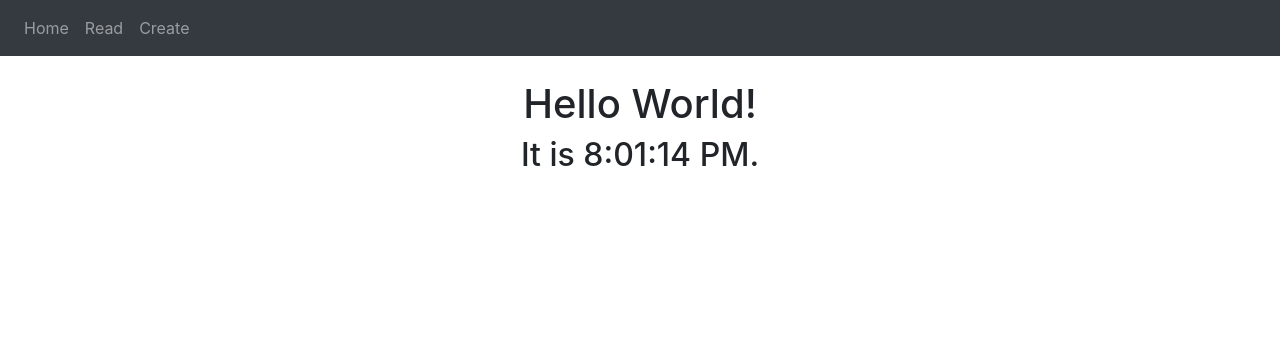
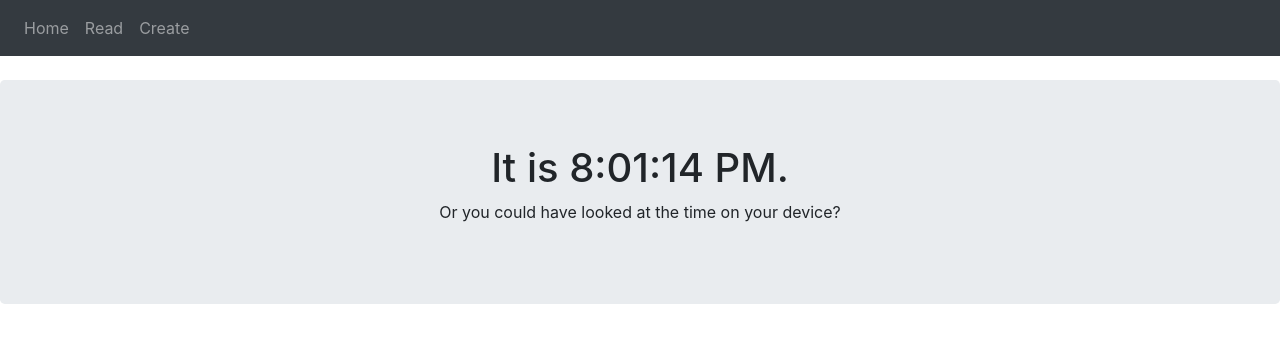
Before and after one commit to Sinead-k/Lab4, a React (Create React App) app: page / in a window 1280 px wide. Shown: the top 342 px of the page. Built offline with nearby package versions, Linux system fonts and the light colour scheme.

Commit message:
more comments and styling

```diff
--- a/src/components/content.js
+++ b/src/components/content.js
@@ -1,11 +1,16 @@
 import React from 'react';
+import {Jumbotron} from 'react-bootstrap';
 
 export class Content extends React.Component{
     render(){
         return(
             <div>
-                <h1>Hello World!</h1>
-                <h2>It is {new Date().toLocaleTimeString()}.</h2>
+                {/* Jumbotron is a bootstrap component */}
+                {/* Acts as a container around elements */}
+                <Jumbotron>
+                    <h1>It is {new Date().toLocaleTimeString()}.</h1>
+                    <p>Or you could have looked at the time on your device?</p>
+                </Jumbotron>
             </div>
         );
     }
--- a/src/components/movieItem.js
+++ b/src/components/movieItem.js
@@ -6,15 +6,19 @@ export class MovieItem extends React.Component{
     render(){
         return(
             <div>
+
                 {/* Bootstrap Card code */}
-                <Card style={{ width: '18rem' }}>
-                <Card.Img variant="top" src={this.props.movie.Poster} />
-                <Card.Body>
-                    <Card.Title>{this.props.movie.Title}</Card.Title>
-                    <Card.Text>{this.props.movie.Year}</Card.Text>
-                    {/* <Button variant="primary">Go somewhere</Button> */}
-                </Card.Body>
+                {/* I also tried to center the cards a couple of ways but couldn't fix this */}
+
+                <Card style={{ width: '18rem' ,position: 'relative', left:'auto', right:'auto'}}>
+                    <Card.Img variant="bottom" src={this.props.movie.Poster} />
+                    <Card.Body>
+                        <Card.Title>{this.props.movie.Title}</Card.Title>
+                        <Card.Text>{this.props.movie.Year}</Card.Text>
+                        {/* <Button variant="primary">Go somewhere</Button> */}
+                    </Card.Body>
                 </Card>
+
             </div>
         );
     }
--- a/src/components/read.js
+++ b/src/components/read.js
@@ -1,4 +1,5 @@
 import React from 'react';
+import { Jumbotron } from 'react-bootstrap';
 import{ Movies } from './movies';
 
 export class Read extends React.Component{
@@ -33,8 +34,9 @@ export class Read extends React.Component{
     render(){
         return(
             <div>
-                <h1>Movie List</h1>
-                <hr></hr>
+                <h1><i>Movie List</i></h1>
+                <br></br>
+
                 {/* Movie Component embedded into the Read Component */}
                 {/* Curly Brackets used to embed JavaScript */}
                 <Movies movies={this.state.movies}></Movies>
```
